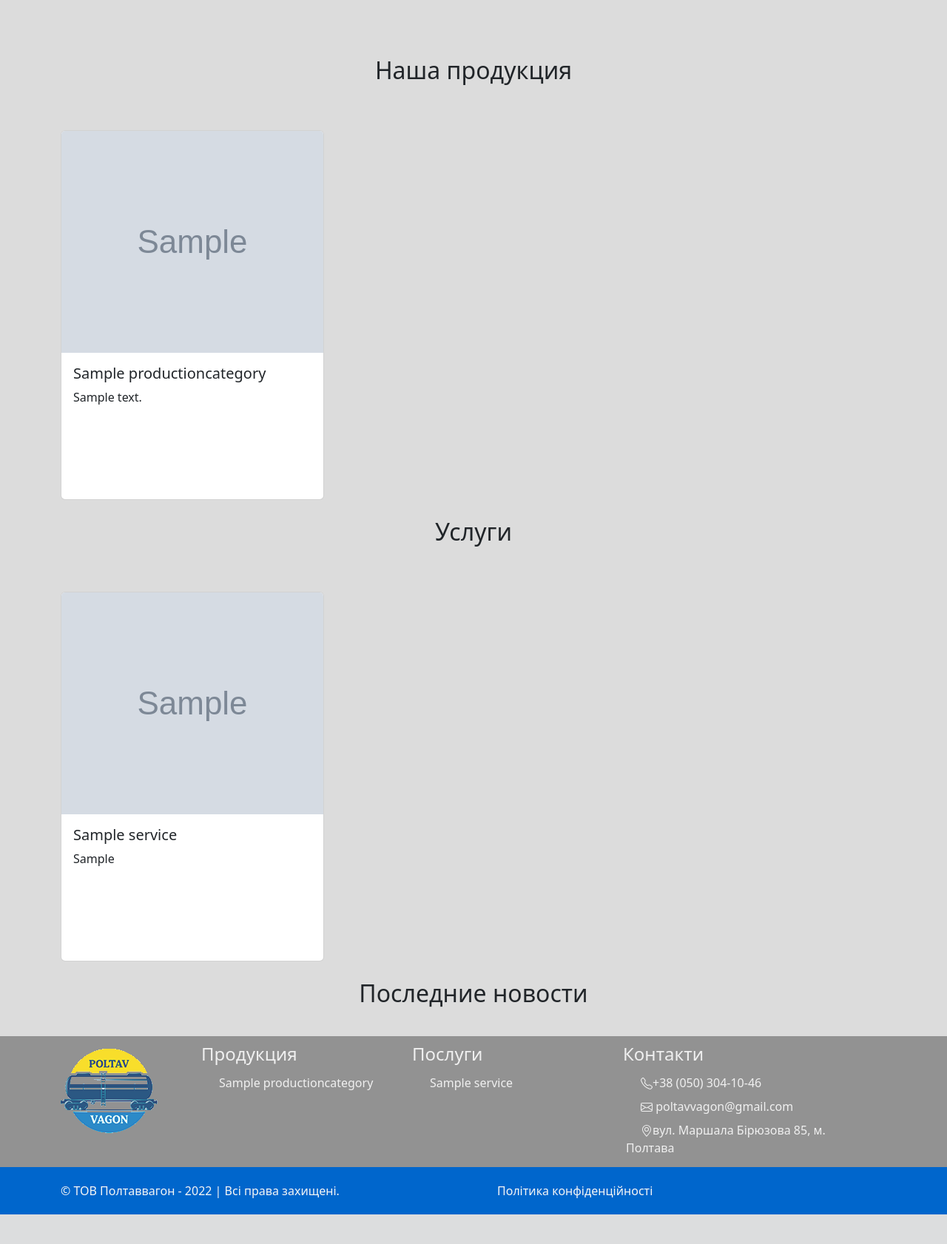
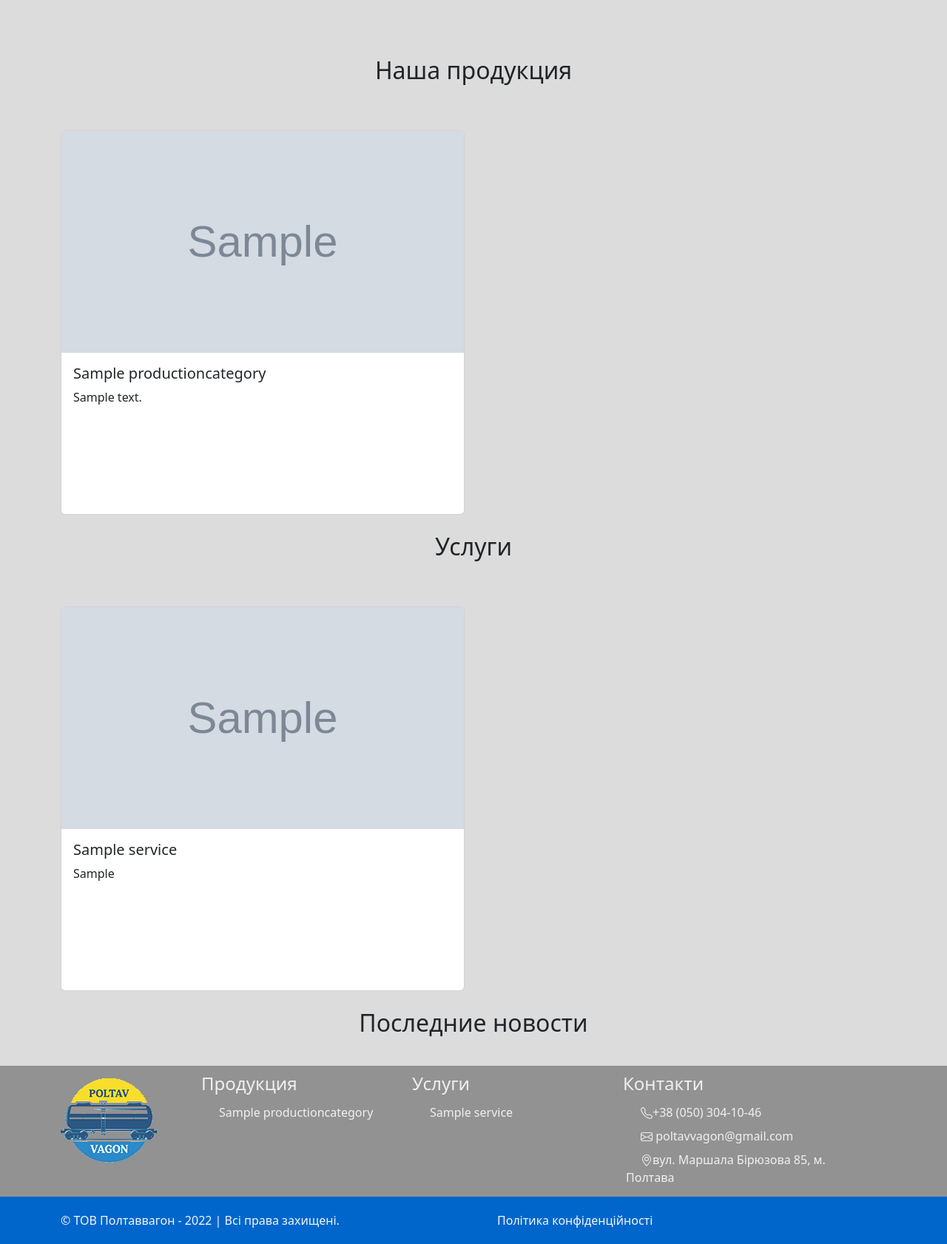
Before and after one commit to Atomini/PV_site, a Django app: page / in a window 1280 px wide. Shown: the part 1344-3026 px from the top of the page at 74% size. Before the commit the page ends 2986 px from the top, so only its background shows below. Run offline with Django 4.2, Linux system fonts and the light colour scheme; tables that the repository leaves empty hold one stand-in row (values such as "Sample post"); grey boxes marked "Sample" are stand-in pictures; some libraries are stand-ins or nearby versions.

Commit message:
fix style

```diff
--- a/poltavvagon/catalog/static/catalog/css/style.css
+++ b/poltavvagon/catalog/static/catalog/css/style.css
@@ -32,7 +32,7 @@
 }
 
 .card-size{
-    height: 500px;
+    height: 520px;
 }
 .card-image{
     width: 100%;
--- a/poltavvagon/catalog/templates/layout/footer.html
+++ b/poltavvagon/catalog/templates/layout/footer.html
@@ -15,7 +15,7 @@
 
                     </div>
                     <div class="col-md-3">
-                        <h4>Послуги</h4>
+                        <h4>Услуги</h4>
 
                            {% for service in services %}
                                     <div class="col-md-auto offset-md-auto col-topbar contact-footer"><a class="text-custom-white" href="{% url 'by_services' slug=service.slug %}">{{ service.name_services }}</a></div>
--- a/poltavvagon/catalog/templates/main/index.html
+++ b/poltavvagon/catalog/templates/main/index.html
@@ -88,7 +88,7 @@
         </div>
 
         <div class="container">
-            <div class="row row-cols-1 row-cols-md-3 g-4">
+            <div class="row row-cols-1 row-cols-md-2 g-4">
                 {% for production in production_category %}
                     <div class="col">
                         <a style="color: black" href="{% url 'by_production' slug=production.slug %}">
@@ -118,7 +118,7 @@
         </div>
 
         <div class="container">
-            <div class="row row-cols-1 row-cols-md-3 g-4">
+            <div class="row row-cols-1 row-cols-md-2 g-4">
                 {% for service in services %}
                     <div class="col">
                         <a style="color: black" href="{% url 'by_services' slug=service.slug %}">
```
